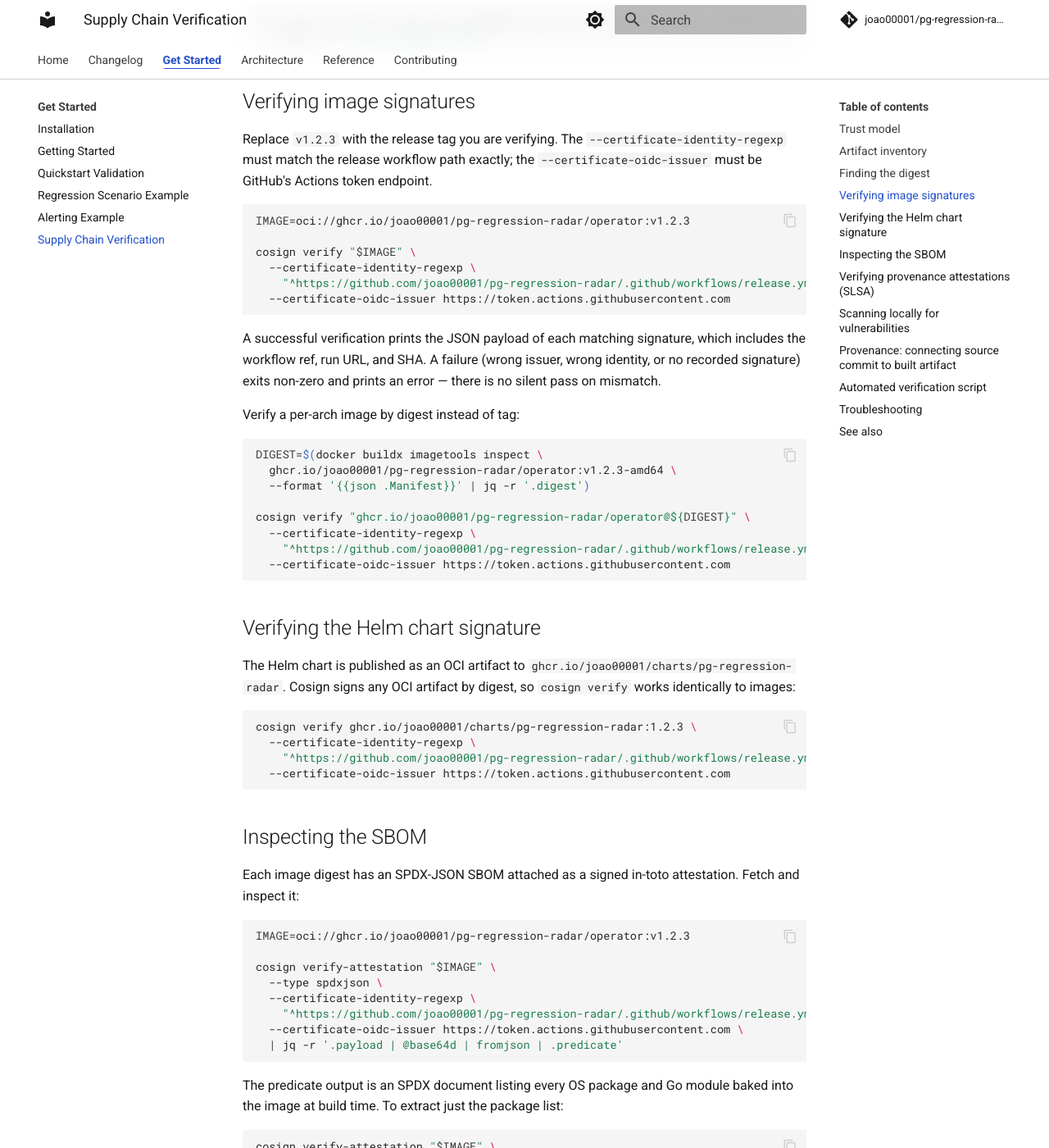
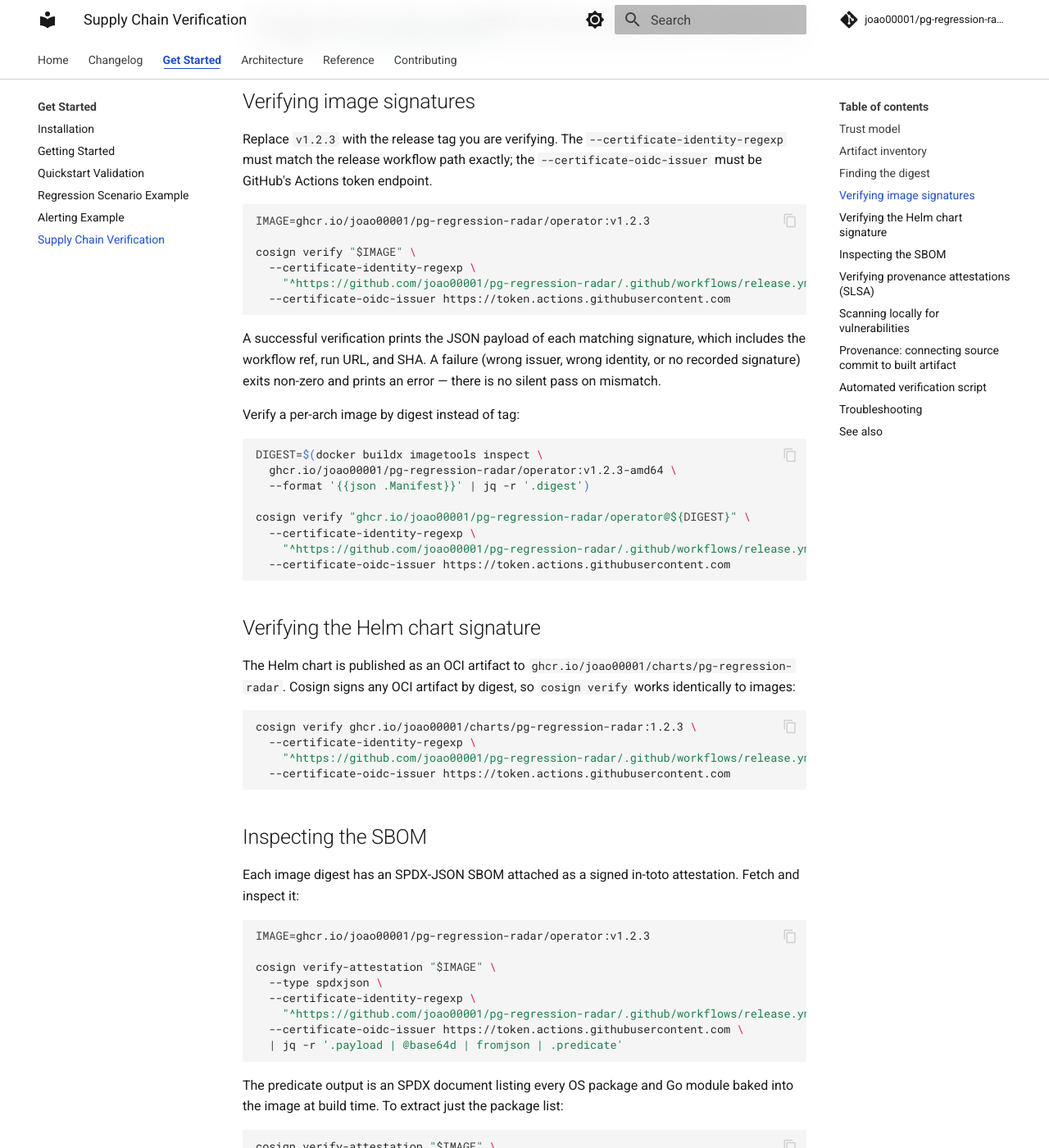
Before and after one commit to joao00001/pg-regression-radar, an MkDocs documentation site: the page built from docs/supply-chain.md, in a window 1280 px wide and 1400 px high, scrolled down 2238 px. Shown: the whole window at 82% size. Built offline with MkDocs 1.6.1 and Material for MkDocs 9.7.7, drawn with Linux system fonts in a browser that asks for light colours; comment, search, counter and statistics services are not loaded; the version menu is left out; some of the changed text lies outside the part shown.

````diff
--- a/docs/supply-chain.md
+++ b/docs/supply-chain.md
@@ -60,7 +60,7 @@ helm show chart oci://ghcr.io/joao00001/charts/pg-regression-radar --version 1.2
 Replace `v1.2.3` with the release tag you are verifying. The `--certificate-identity-regexp` must match the release workflow path exactly; the `--certificate-oidc-issuer` must be GitHub's Actions token endpoint.
 
 ```bash
-IMAGE=oci://ghcr.io/joao00001/pg-regression-radar/operator:v1.2.3
+IMAGE=ghcr.io/joao00001/pg-regression-radar/operator:v1.2.3
 
 cosign verify "$IMAGE" \
   --certificate-identity-regexp \
@@ -99,7 +99,7 @@ cosign verify ghcr.io/joao00001/charts/pg-regression-radar:1.2.3 \
 Each image digest has an SPDX-JSON SBOM attached as a signed in-toto attestation. Fetch and inspect it:
 
 ```bash
-IMAGE=oci://ghcr.io/joao00001/pg-regression-radar/operator:v1.2.3
+IMAGE=ghcr.io/joao00001/pg-regression-radar/operator:v1.2.3
 
 cosign verify-attestation "$IMAGE" \
   --type spdxjson \
@@ -136,7 +136,7 @@ gh attestation verify "$IMAGE" \
 For the Helm chart OCI artifact:
 
 ```bash
-CHART=oci://ghcr.io/joao00001/charts/pg-regression-radar:1.2.3
+CHART=ghcr.io/joao00001/charts/pg-regression-radar:1.2.3
 
 gh attestation verify "$CHART" \
   --owner joao00001
````
Also changed, not shown: 1 other file.
